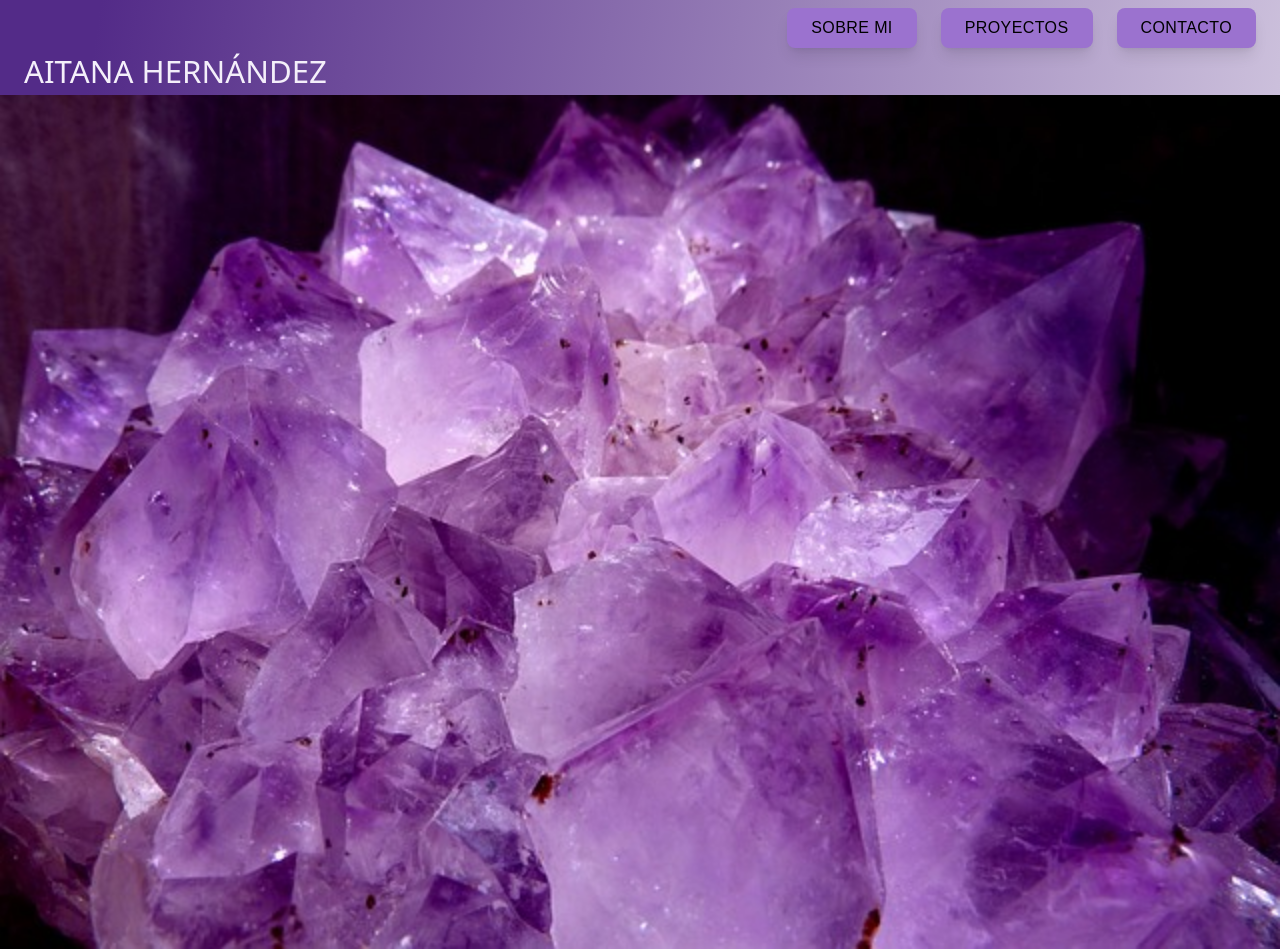
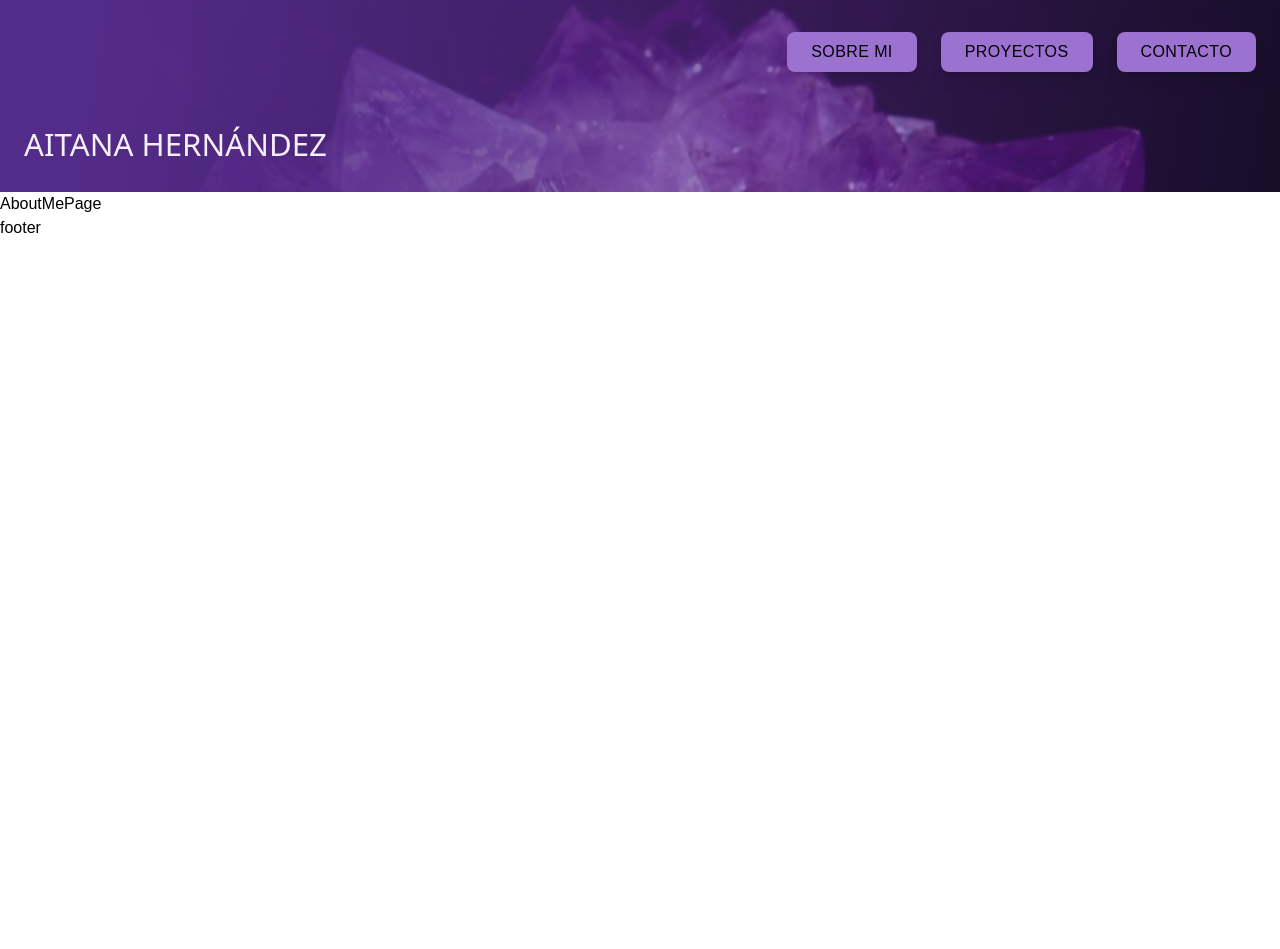
Before and after one commit to aitanacodes/my-portfolio-aitanacodes, a Next.js app: page / in a window 1280 px wide. After the commit the page ends 800 px from the top, so only its background shows below. Built offline with nearby package versions, Linux system fonts and the light colour scheme.

Commit message:
css to header image

```diff
--- a/app/components/header.tsx
+++ b/app/components/header.tsx
@@ -27,7 +27,7 @@ export const Header = ({ name, pages }) => {
         priority
         height={400}
         width={2000}
-        className=""
+        className="w-full h-48 object-cover object-top absolute mb-6"
         src="/images/header-pic.jpg"
         alt={`Image of ${name}`}
         aria-label={`Image of ${name}`}
```
